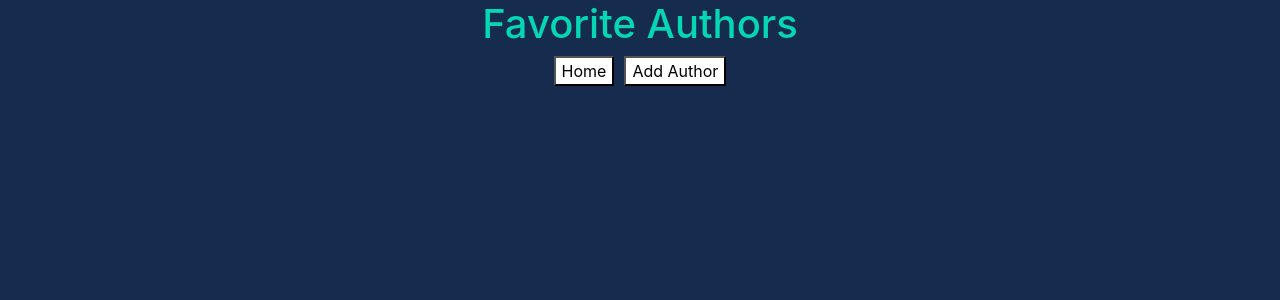
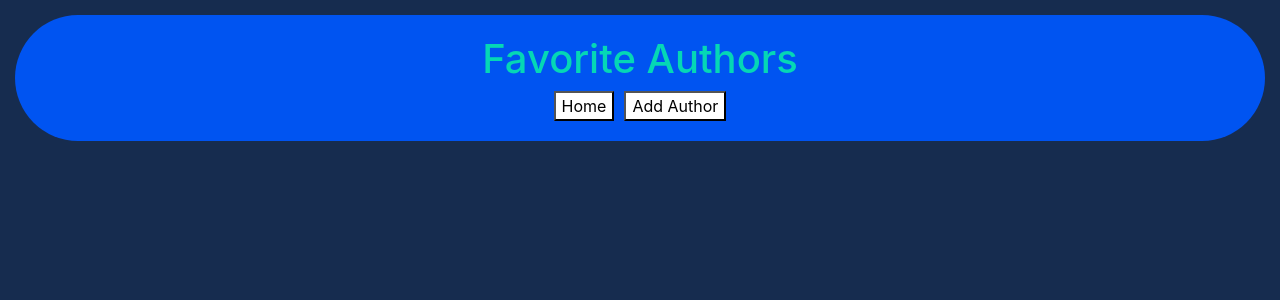
Before and after one commit to PaulDeUlloa/MERN_Authors, a React (Create React App) app in the folder client/: page / in a window 1280 px wide. Shown: the top 300 px of the page. Built offline with nearby package versions, Linux system fonts and the light colour scheme.

Commit message:
navBar styling added

```diff
--- a/client/src/App.css
+++ b/client/src/App.css
@@ -39,6 +39,13 @@
 
 body{
   background-color: rgb(22,44,79);
+}
+
+#navBar{
+  background-color: rgb(0, 84, 241);
+  border-radius: 100px;
+  margin: 15px;
+  padding: 20px;
 }
 
 #navbarButtonsStyling{
--- a/client/src/App.jsx
+++ b/client/src/App.jsx
@@ -7,6 +7,7 @@ import UpdateAuthor from "./view/UpdateAuthor";
 function App() {
   return (
     <div className="App">
+      <div id="navBar">
         <h1 id="favAuthorsColoring">Favorite Authors</h1>
         <div id="navbarButtonsSpacing">
           <button id="navbarButtonsStyling">
@@ -20,6 +21,7 @@ function App() {
             </Link>
           </button>
         </div>
+      </div>
 
       <Routes>
         <Route path="/authors" element={<Dashboard />} />
```
Lines whose indentation alone changed are shown as unchanged.
